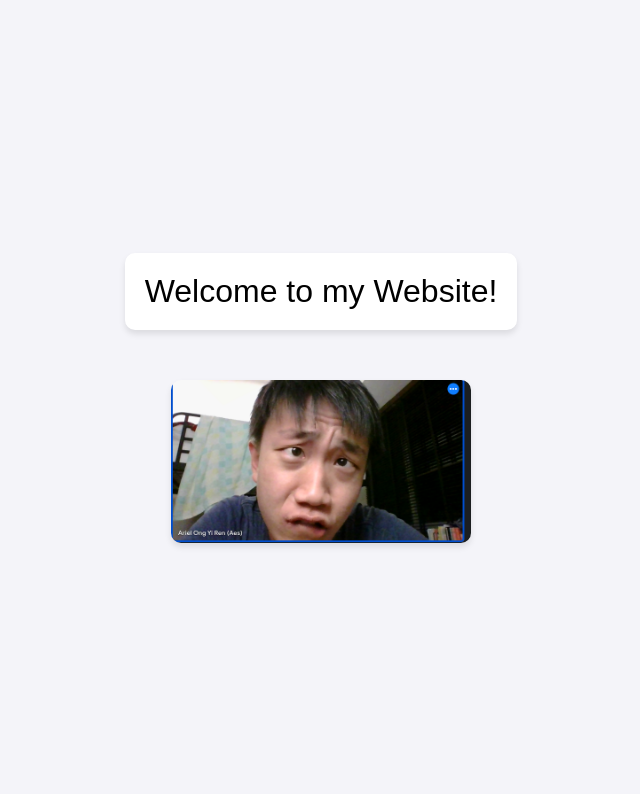
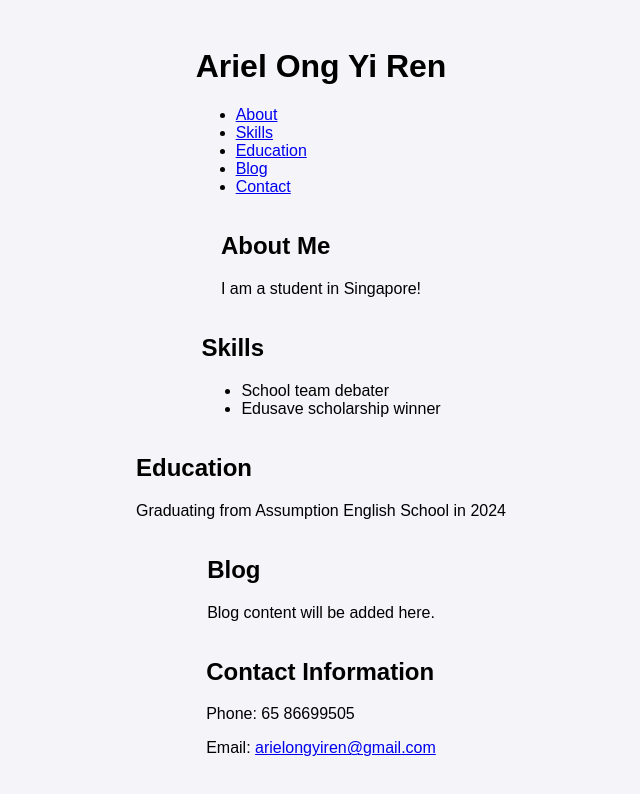
Before and after one commit to Ergonomic-back-support/Ariel-s-Portfolio, a plain HTML site: page index.html in a window 1280 px wide. Shown: the whole page, without its empty margins (319-959 px from the left). Drawn offline with Linux system fonts and the light colour scheme.

Commit message:
Update index.html

```diff
--- a/index.html
+++ b/index.html
@@ -3,16 +3,46 @@
 <head>
     <meta charset="UTF-8">
     <meta name="viewport" content="width=device-width, initial-scale=1.0">
-    <title>Welcome Page</title>
+    <title>Ariel Ong's Portfolio</title>
     <link rel="stylesheet" href="styles.css">
 </head>
 <body>
-    <div class="greeting">
-        Welcome to my Website!
-    </div>
-    <div class="image-container">
-        <img src="ariel.png" alt="Ariel Ong Yi Ren">
-    </div>
+    <header>
+        <h1>Ariel Ong Yi Ren</h1>
+        <nav>
+            <ul>
+                <li><a href="#about">About</a></li>
+                <li><a href="#skills">Skills</a></li>
+                <li><a href="#education">Education</a></li>
+                <li><a href="#blog">Blog</a></li>
+                <li><a href="#contact">Contact</a></li>
+            </ul>
+        </nav>
+    </header>
+    <section id="about">
+        <h2>About Me</h2>
+        <p>I am a student in Singapore!</p>
+    </section>
+    <section id="skills">
+        <h2>Skills</h2>
+        <ul>
+            <li>School team debater</li>
+            <li>Edusave scholarship winner</li>
+        </ul>
+    </section>
+    <section id="education">
+        <h2>Education</h2>
+        <p>Graduating from Assumption English School in 2024</p>
+    </section>
+    <section id="blog">
+        <h2>Blog</h2>
+        <p>Blog content will be added here.</p>
+    </section>
+    <section id="contact">
+        <h2>Contact Information</h2>
+        <p>Phone: 65 86699505</p>
+        <p>Email: <a href="mailto:arielongyiren@gmail.com">arielongyiren@gmail.com</a></p>
+    </section>
     <script src="script.js"></script>
 </body>
 </html>
```
